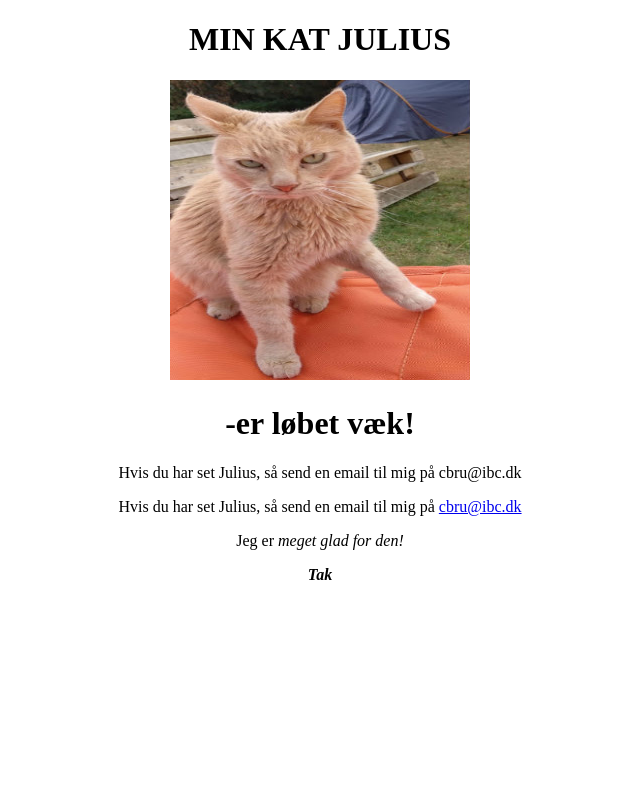
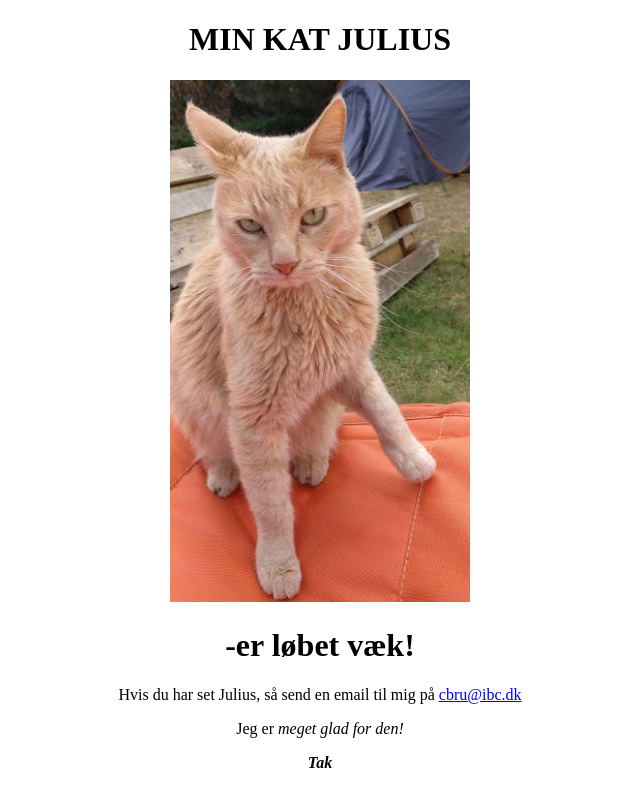
Before and after one commit to johas0004/johas0004.github.io, a plain HTML site: page index.html in a window 1280 px wide. Shown: the whole page, without its empty margins (320-960 px from the left). Drawn offline with Linux system fonts and the light colour scheme.

Commit message:
Changed some stuff

```diff
--- a/index.html
+++ b/index.html
@@ -8,9 +8,8 @@
 <body>
     <center>
         <h1>MIN KAT JULIUS</h1>
-    <img src="julius.jpg" alt="min kat julius" height="300" width="300"">
+    <img src="julius.jpg" alt="min kat julius">
         <h1>-er løbet væk!</h1>
-        <p>Hvis du har set Julius, så send en email til mig på cbru@ibc.dk</p>
         <p>Hvis du har set Julius, så send en email til mig på <a
         href=”mailto:cbru@ibc.dk”> cbru@ibc.dk<a/></p>
         <p>Jeg er <em>meget<em> glad for den!</p>
```
